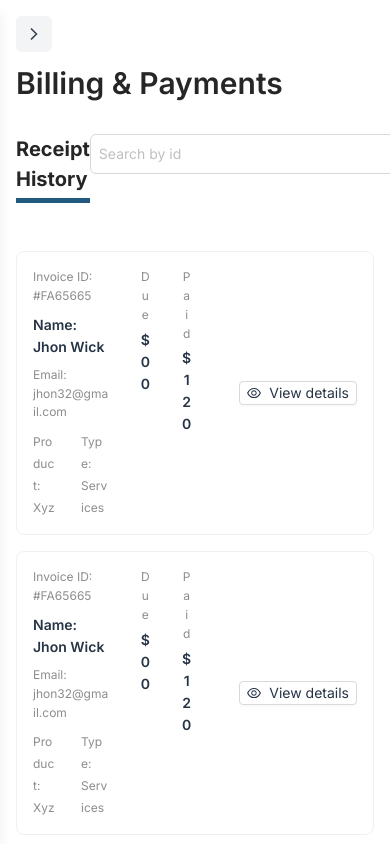
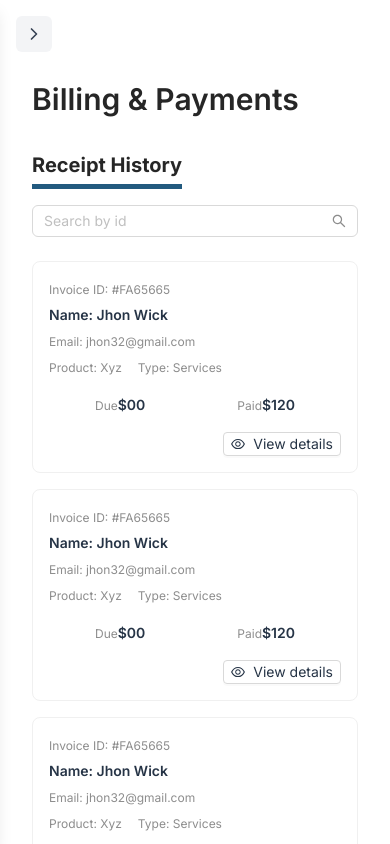
Before and after one commit to Shahed007/marosarvalo-frontend, a Next.js app: page /clinic/receipt-history in a window 390 px wide. Built offline with nearby package versions, Linux system fonts and the light colour scheme; what @ant-design/nextjs-registry would draw is missing.

Commit message:
responsive clear from clinic dashboard

```diff
--- a/src/app/(clinic)/clinic/communications/page.tsx
+++ b/src/app/(clinic)/clinic/communications/page.tsx
@@ -125,7 +125,7 @@ const Communications = () => {
     },
   ];
   return (
-    <div>
+    <div className="mb-12">
       <Title level={2}>Communication</Title>
       <Tabs
         activeKey={activeTab}
--- a/src/app/(clinic)/clinic/setting/page.tsx
+++ b/src/app/(clinic)/clinic/setting/page.tsx
@@ -11,7 +11,7 @@ import Title from "antd/es/typography/Title";
 import React, { useState } from "react";
 
 const Communications = () => {
-  const [activeTab, setActiveTab] = useState("reminders");
+  const [activeTab, setActiveTab] = useState("basicInfo");
 
 const bondsData: ProductTab[] = [
   {
--- a/src/components/dashboardLayout/DashboardLayout.tsx
+++ b/src/components/dashboardLayout/DashboardLayout.tsx
@@ -19,14 +19,14 @@ import user from "@/assets/user.png";
 import logo from "@/assets/logo.svg";
 import { IoCheckmarkCircle } from "react-icons/io5";
 
-interface MenuItem {
+export interface MenuItem {
   key: string;
   icon?: React.ReactNode;
   label: React.ReactNode;
   children?: MenuItem[];
   href?: string;
+  checked?: boolean;
 }
-
 interface DashboardLayoutProps {
   children: React.ReactNode;
   menuItems: MenuItem[];
--- a/src/components/pages/clinic/BillingPayments/ReceiptHistory.tsx
+++ b/src/components/pages/clinic/BillingPayments/ReceiptHistory.tsx
@@ -1,69 +1,31 @@
 "use client";
 import { useState } from "react";
-import { Input, Button, Select, Typography, Space, Card } from "antd";
-import {
-  SearchOutlined,
-  LeftOutlined,
-  RightOutlined,
-  EyeOutlined,
-} from "@ant-design/icons";
+import { Input, Button, Select, Typography, Space, Card, Row, Col } from "antd";
+import { SearchOutlined, LeftOutlined, RightOutlined, EyeOutlined } from "@ant-design/icons";
 
 const { Title, Text } = Typography;
 const { Option } = Select;
 
 const invoiceData = [
-  {
-    id: "#FA65665",
-    name: "Jhon Wick",
-    email: "jhon32@gmail.com",
-    product: "Xyz",
-    type: "Services",
-    due: "$00",
-    paid: "$120",
-  },
-  {
-    id: "#FA65665",
-    name: "Jhon Wick",
-    email: "jhon32@gmail.com",
-    product: "Xyz",
-    type: "Services",
-    due: "$00",
-    paid: "$120",
-  },
-  {
-    id: "#FA65665",
-    name: "Jhon Wick",
-    email: "jhon32@gmail.com",
-    product: "Xyz",
-    type: "Services",
-    due: "$00",
-    paid: "$120",
-  },
-  {
-    id: "#FA65665",
-    name: "Jhon Wick",
-    email: "jhon32@gmail.com",
-    product: "Xyz",
-    type: "Services",
-    due: "$00",
-    paid: "$120",
-  },
+  { id: "#FA65665", name: "Jhon Wick", email: "jhon32@gmail.com", product: "Xyz", type: "Services", due: "$00", paid: "$120" },
+  { id: "#FA65665", name: "Jhon Wick", email: "jhon32@gmail.com", product: "Xyz", type: "Services", due: "$00", paid: "$120" },
+  { id: "#FA65665", name: "Jhon Wick", email: "jhon32@gmail.com", product: "Xyz", type: "Services", due: "$00", paid: "$120" },
+  { id: "#FA65665", name: "Jhon Wick", email: "jhon32@gmail.com", product: "Xyz", type: "Services", due: "$00", paid: "$120" },
 ];
 
 export default function ReceiptHistory() {
   const [pageSize, setPageSize] = useState("10");
 
   return (
-    <div>
+    <div style={{ padding: "16px", marginBottom: "30px" }}>
       {/* Header */}
       <Title level={2} style={{ marginBottom: 32, color: "#262626" }}>
         Billing & Payments
       </Title>
 
       {/* Search Bar */}
-      <div style={{ marginBottom: 24 }} className="!flex justify-between">
-        {/* Receipt History Tab */}
-        <div style={{ marginBottom: 24 }}>
+      <Row gutter={[16, 16]} justify="space-between" align="middle" style={{ marginBottom: 24 }}>
+        <Col xs={24} sm={12}>
           <span
             style={{
               fontSize: 20,
@@ -76,208 +38,93 @@ export default function ReceiptHistory() {
           >
             Receipt History
           </span>
-        </div>
-
-        <div>
+        </Col>
+        <Col xs={24} sm={12}>
           <Input
             placeholder="Search by id"
             suffix={<SearchOutlined style={{ color: "#8c8c8c" }} />}
-            style={{ width: 600, padding: 8 }}
+            style={{ width: "100%" }}
           />
-        </div>
-      </div>
+        </Col>
+      </Row>
 
       {/* Invoice List */}
       <div style={{ marginBottom: 32 }}>
         {invoiceData.map((invoice, index) => (
           <Card
             key={index}
-            style={{
-              marginBottom: 16,
-              border: "1px solid #f0f0f0",
-              borderRadius: 8,
-            }}
+            style={{ marginBottom: 16, border: "1px solid #f0f0f0", borderRadius: 8 }}
             bodyStyle={{ padding: 16 }}
           >
-            <div
-              style={{
-                display: "flex",
-                justifyContent: "space-between",
-                alignItems: "center",
-              }}
-            >
-              <div style={{ flex: 1 }}>
-                <div
-                  style={{ display: "flex", gap: 32, alignItems: "flex-start" }}
-                >
-                  <div style={{ minWidth: 0 }}>
-                    <Text
-                      type="secondary"
-                      style={{
-                        display: "block",
-                        marginBottom: 8,
-                        fontSize: 12,
-                      }}
-                    >
-                      Invoice ID: {invoice.id}
-                    </Text>
-                    <Text
-                      strong
-                      style={{
-                        display: "block",
-                        marginBottom: 8,
-                        fontSize: 14,
-                      }}
-                    >
-                      Name: {invoice.name}
-                    </Text>
-                    <Text
-                      type="secondary"
-                      style={{
-                        display: "block",
-                        marginBottom: 8,
-                        fontSize: 12,
-                      }}
-                    >
-                      Email: {invoice.email}
-                    </Text>
-                    <Space size={24}>
-                      <Text type="secondary" style={{ fontSize: 12 }}>
-                        Product: {invoice.product}
-                      </Text>
-                      <Text type="secondary" style={{ fontSize: 12 }}>
-                        Type: {invoice.type}
-                      </Text>
+            <Row gutter={[16, 16]} align="middle">
+              {/* Invoice Info */}
+              <Col xs={24} md={16}>
+                <Space direction="vertical" size={4}>
+                  <Text type="secondary" style={{ fontSize: 12 }}>Invoice ID: {invoice.id}</Text>
+                  <Text strong style={{ fontSize: 14 }}>Name: {invoice.name}</Text>
+                  <Text type="secondary" style={{ fontSize: 12 }}>Email: {invoice.email}</Text>
+                  <Space size={16}>
+                    <Text type="secondary" style={{ fontSize: 12 }}>Product: {invoice.product}</Text>
+                    <Text type="secondary" style={{ fontSize: 12 }}>Type: {invoice.type}</Text>
                   </Space>
-                  </div>
-                  <div
-                    style={{
-                      display: "flex",
-                      gap: 32,
-                      marginLeft: "auto",
-                      marginRight: 32,
-                    }}
-                  >
-                    <div style={{ textAlign: "center" }}>
-                      <Text
-                        type="secondary"
-                        style={{
-                          display: "block",
-                          marginBottom: 4,
-                          fontSize: 12,
-                        }}
-                      >
-                        Due
-                      </Text>
-                      <Text strong style={{ fontSize: 14 }}>
-                        {invoice.due}
-                      </Text>
-                    </div>
-                    <div style={{ textAlign: "center" }}>
-                      <Text
-                        type="secondary"
-                        style={{
-                          display: "block",
-                          marginBottom: 4,
-                          fontSize: 12,
-                        }}
-                      >
-                        Paid
-                      </Text>
-                      <Text strong style={{ fontSize: 14 }}>
-                        {invoice.paid}
-                      </Text>
-                    </div>
-                  </div>
-                </div>
-              </div>
-              <Button
-                type="default"
-                size="small"
-                icon={<EyeOutlined />}
-                style={{ marginLeft: 16, background: "transparent" }}
-              >
+                </Space>
+              </Col>
+
+              {/* Payment Info */}
+              <Col xs={24} md={6}>
+                <Row justify="space-around">
+                  <Col>
+                    <Text type="secondary" style={{ fontSize: 12 }}>Due</Text>
+                    <Text strong style={{ fontSize: 14 }}>{invoice.due}</Text>
+                  </Col>
+                  <Col>
+                    <Text type="secondary" style={{ fontSize: 12 }}>Paid</Text>
+                    <Text strong style={{ fontSize: 14 }}>{invoice.paid}</Text>
+                  </Col>
+                </Row>
+              </Col>
+
+              {/* Action */}
+              <Col xs={24} md={2} style={{ textAlign: "right" }}>
+                <Button type="default" size="small" icon={<EyeOutlined />} style={{ background: "transparent" }}>
                   View details
                 </Button>
-            </div>
+              </Col>
+            </Row>
           </Card>
         ))}
       </div>
 
       {/* Pagination */}
-      <div
-        style={{
-          display: "flex",
-          justifyContent: "space-between",
-          alignItems: "center",
-        }}
-      >
+      <Row justify="space-between" align="middle">
+        <Col xs={24} sm={8}>
           <Space>
-          <Text type="secondary" style={{ fontSize: 12 }}>
-            Showing
-          </Text>
-          <Select
-            defaultValue="10"
-            value={pageSize}
-            onChange={setPageSize}
-            style={{ width: 80 }}
-            size="small"
-          >
+            <Text type="secondary" style={{ fontSize: 12 }}>Showing</Text>
+            <Select defaultValue="10" value={pageSize} onChange={setPageSize} style={{ width: 80 }} size="small">
               <Option value="10">10</Option>
               <Option value="25">25</Option>
               <Option value="50">50</Option>
             </Select>
           </Space>
-
-        <Space size={16}>
-          <Text type="secondary" style={{ fontSize: 12 }}>
-            Showing 1 to 10 out of 60 records
-          </Text>
-
+        </Col>
+        <Col xs={24} sm={16} style={{ marginTop: 8 }}>
+          <Row justify="end" gutter={8} wrap>
+            <Col>
+              <Text type="secondary" style={{ fontSize: 12 }}>Showing 1 to 10 out of 60 records</Text>
+            </Col>
+            <Col>
               <Space size={4}>
-            <Button
-              type="default"
-              size="small"
-              icon={<LeftOutlined />}
-              style={{ width: 32, height: 32, background: "transparent" }}
-            />
-            <Button
-              type="primary"
-              size="small"
-              style={{ width: 32, height: 32 }}
-            >
-              1
-            </Button>
-            <Button
-              type="default"
-              size="small"
-              style={{ width: 32, height: 32, background: "transparent" }}
-            >
-              2
-            </Button>
-            <Button
-              type="default"
-              size="small"
-              style={{ width: 32, height: 32, background: "transparent" }}
-            >
-              3
-            </Button>
-            <Button
-              type="default"
-              size="small"
-              style={{ width: 32, height: 32, background: "transparent" }}
-            >
-              4
-            </Button>
-            <Button
-              type="default"
-              size="small"
-              icon={<RightOutlined />}
-              style={{ width: 32, height: 32, background: "transparent" }}
-            />
+                <Button type="default" size="small" icon={<LeftOutlined />} />
+                <Button type="primary" size="small">1</Button>
+                <Button type="default" size="small">2</Button>
+                <Button type="default" size="small">3</Button>
+                <Button type="default" size="small">4</Button>
+                <Button type="default" size="small" icon={<RightOutlined />} />
               </Space>
-        </Space>
-      </div>
+            </Col>
+          </Row>
+        </Col>
+      </Row>
     </div>
   );
 }
```
Also changed, not shown: src/components/pages/clinic/BillingPayments/BillingPayments.tsx (+21 -21 lines), src/components/table/BondTable.tsx (+10 -6 lines), src/components/table/PatientTable.tsx (+11 -4 lines). Lines whose indentation alone changed are shown as unchanged.
